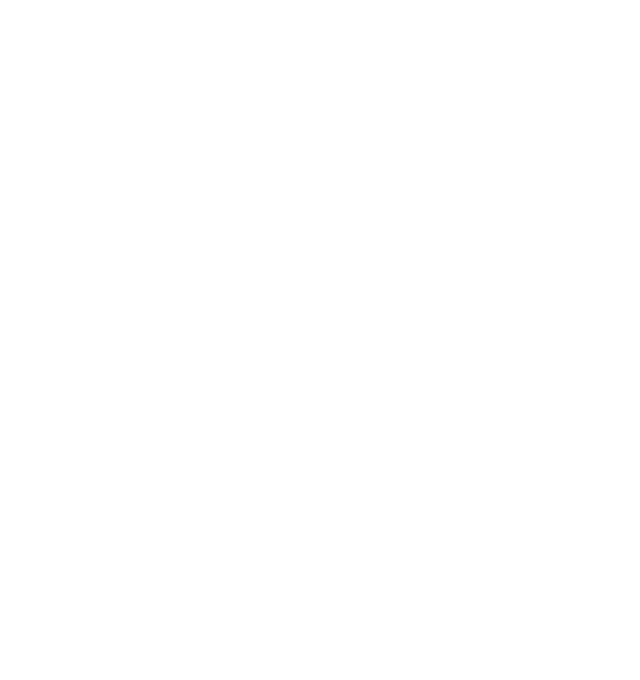
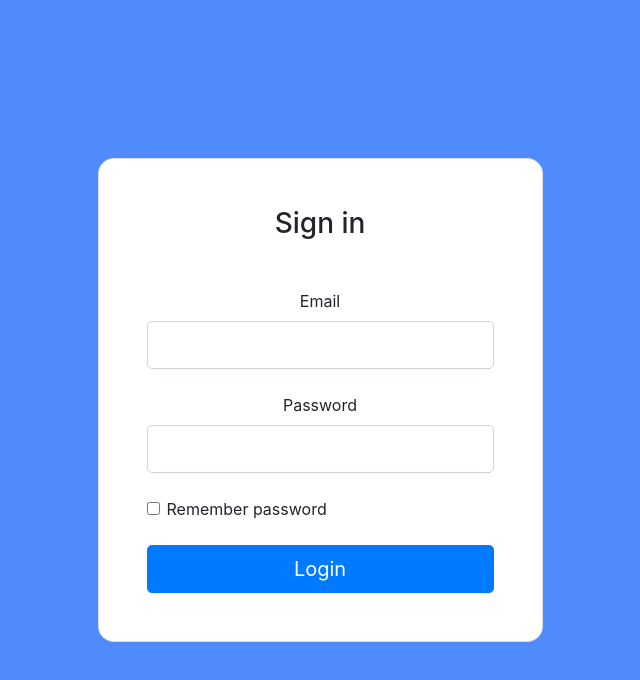
Before and after one commit to roxyfoxoficial/react-plataforma-venda-ingressos, a React (Vite) app: page /login in a window 1280 px wide. Before the commit this address had no page. Shown: the top 680 px of the page, without its empty margins (320-960 px from the left). Built offline with nearby package versions, Linux system fonts and the light colour scheme.

Commit message:
add login signup

```diff
--- a/src/App.jsx
+++ b/src/App.jsx
@@ -1,5 +1,6 @@
 import { BrowserRouter, Routes, Route } from 'react-router-dom'
-
+import Login from './pages/login'
+import Signup from './pages/signup'
 function Home() {
   return (
     <p>Hello world</p>
@@ -11,6 +12,8 @@
     <BrowserRouter>
       <Routes>
         <Route path="/" element={<Home />} />
+        <Route path="/login" element={<Login />} />
+        <Route path="/signup" element={<Signup />} />
         <Route path="**" element={<Home />} />
       </Routes>
     </BrowserRouter>
--- /dev/null
+++ b/src/pages/login.jsx
@@ -0,0 +1,64 @@
+
+export default function Login() {
+  return (
+    <section className="vh-100" style={{ backgroundColor: '#508bfc' }}>
+      <div className="container py-5 h-100">
+        <div className="row d-flex justify-content-center align-items-center h-100">
+          <div className="col-12 col-md-8 col-lg-6 col-xl-5">
+            <div className="card shadow-2-strong" style={{ borderRadius: '1rem' }}>
+              <div className="card-body p-5 text-center">
+                <h3 className="mb-5">Sign in</h3>
+
+                <div data-mdb-input-init className="form-outline mb-4">
+                <label className="form-label" htmlFor="typeEmailX-2">
+                Email
+                </label>
+                  <input
+                    type="email"
+                    id="typeEmailX-2"
+                    className="form-control form-control-lg"
+                  />
+                </div>
+
+                <label className="form-label" htmlFor="typePasswordX-2">
+                 Password
+                </label>
+
+                <div data-mdb-input-init className="form-outline mb-4">
+                  <input
+                    type="password"
+                    id="typePasswordX-2"
+                    className="form-control form-control-lg"
+                  />
+
+                </div>
+
+                <div className="form-check d-flex justify-content-start mb-4">
+                  <input
+                    className="form-check-input"
+                    type="checkbox"
+                    value=""
+                    id="form1Example3"
+                  />
+                  <label className="form-check-label" htmlFor="form1Example3">
+                    {" "}
+                    Remember password{" "}
+                  </label>
+                </div>
+
+                <button
+                  data-mdb-button-init
+                  data-mdb-ripple-init
+                  className="btn btn-primary btn-lg btn-block"
+                  type="submit"
+                >
+                  Login
+                </button>
+              </div>
+            </div>
+          </div>
+        </div>
+      </div>
+    </section>
+  );
+}
--- /dev/null
+++ b/src/pages/signup.jsx
@@ -0,0 +1,70 @@
+
+
+export default function Signup() {
+  return (
+    <section className="text-center">
+      {/* Background image */}
+      <div
+        className="p-5 bg-image"
+        style={{
+          backgroundImage: "url('https://static.vecteezy.com/system/resources/previews/021/776/078/original/simple-gradient-wave-abstract-background-fluid-background-suitable-for-landing-page-and-computer-desktop-wallpaper-free-vector.jpg')",
+          height:  300
+        }}
+      ></div>
+      {/* Background image */}
+
+      <div
+        className="card mx-4 mx-md-5 shadow-5-strong bg-body-tertiary"
+        style={{
+          backgroundImage: "url('https://static.vecteezy.com/system/resources/previews/021/776/078/original/simple-gradient-wave-abstract-background-fluid-background-suitable-for-landing-page-and-computer-desktop-wallpaper-free-vector.jpg')",
+          marginTop: '-100px',
+          backdropFilter: 'blur(30px)'
+        }}
+      >
+        <div className="card-body py-5 px-md-5">
+          <div className="row d-flex justify-content-center">
+            <div className="col-lg-8">
+              <h2 className="fw-bold mb-5">Sign up </h2>
+              <form>
+                {/* 2 column grid layout with text inputs for the first and last names */}
+                <div className="row">
+                  <div className="col-md-6 mb-4">
+                    <div data-mdb-input-init className="form-outline">
+                      <input type="text" id="form3Example1" className="form-control" />
+                      <label className="form-label" htmlFor="form3Example1">First name</label>
+                    </div>
+                  </div>
+                  <div className="col-md-6 mb-4">
+                    <div data-mdb-input-init className="form-outline">
+                      <input type="text" id="form3Example2" className="form-control" />
+                      <label className="form-label" htmlFor="form3Example2">Last name</label>
+                    </div>
+                  </div>
+                </div>
+
+                {/* Email input */}
+                <div data-mdb-input-init className="form-outline mb-4">
+                  <input type="email" id="form3Example3" className="form-control" />
+                  <label className="form-label" htmlFor="form3Example3">Email address</label>
+                </div>
+
+                {/* Password input */}
+                <div data-mdb-input-init className="form-outline mb-4">
+                  <input type="password" id="form3Example4" className="form-control" />
+                  <label className="form-label" htmlFor="form3Example4">Password</label>
+                </div>
+
+
+                {/* Submit button */}
+                <button type="submit" data-mdb-button-init data-mdb-ripple-init className="btn btn-primary btn-block mb-4">
+                  Sign up
+                </button>
+
+              </form>
+            </div>
+          </div>
+        </div>
+      </div>
+    </section>
+  );
+}
```
